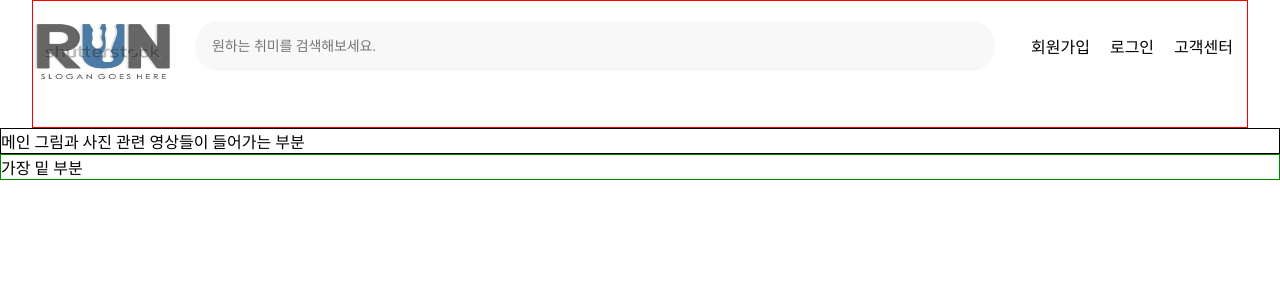
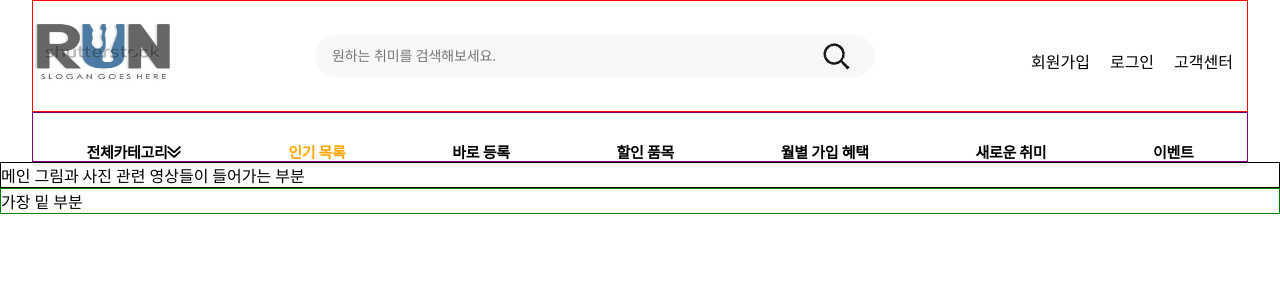
Before and after one commit to kyoungholee/Hobby-Sharing-Web, a React (Create React App) app: page / in a window 1280 px wide. Shown: the top 300 px of the page. Built offline with nearby package versions, Linux system fonts and the light colour scheme.

Commit message:
웹 페이지 메뉴부분 카테고리 추가

```diff
--- a/src/App.js
+++ b/src/App.js
@@ -1,17 +1,32 @@
 import React from "react";
 import Header from "./component/Header";
+import Category from "./component/Category";
 import Main from "./component/Main";
 import Footer from "./component/Footer";
+import Login from "./component/User/Login";
+import {BrowserRouter, Route, Switch} from 'react-router-dom';
+
 
 function App() {
   return (
     <>
-      <div className="App">
-        <Header />
-        <Main />
-        <Footer />
+      <BrowserRouter>
+        <div className="App">
+          <Header />
+          <Category />
 
-      </div>
+          <Switch>
+
+          <Route path = "/">
+          <Main />
+          </Route>
+          </Switch>
+
+
+          <Footer />
+
+        </div>
+      </BrowserRouter>
     </>
   );
 }
--- /dev/null
+++ b/src/component/Category.css
@@ -0,0 +1,29 @@
+* {
+  margin: 0;
+  padding: 0;
+}
+.category {
+  border: 1px solid purple;
+  height: 3rem;
+  margin: 0 32px;
+}
+.category ul {
+  list-style: none;
+  display: flex;
+  justify-content: space-around;
+  padding: 8px 0 44px;
+  margin-top: 20px;
+  font-size: 15px;
+  line-height: 24px;
+  letter-spacing: -0.3px;
+  border: none;
+  outline: none;
+  background-color: transparent;
+  font-weight: bold;
+  white-space: nowrap;
+  align-items: center;
+  cursor: pointer;
+}
+.category ul .Popularity {
+  color: orange;
+}
--- /dev/null
+++ b/src/component/Category.js
@@ -0,0 +1,39 @@
+import React from 'react'
+import './Category.css';
+import {useHistory} from 'react-router-dom';
+import DownImg from '../logo/angle_down.JPG';
+
+function Category() {
+
+    const history = useHistory();
+
+    const goTOEvent = () => {
+        history.push('/Event')
+    }
+    const goTOPopularity = () => {
+        history.push('/Popularity')
+    }
+
+    return (
+        <>
+            <div className = "category">
+                <ul>
+                    <li>전체카테고리
+                    <img src = {DownImg}  width = "14px" height = "12px"
+                    className = "Arrow_name"
+                    />
+                    </li>
+                    <li onClick = {goTOPopularity} className = "Popularity">
+                    인기 목록</li>
+                    <li>바로 등록</li>
+                    <li>할인 품목</li>
+                    <li>월별 가입 혜택</li>
+                    <li>새로운 취미</li>
+                    <li onClick = {goTOEvent}>이벤트</li>
+                </ul>
+            </div>
+        </>
+    )
+}
+
+export default Category;
--- a/src/component/Header.css
+++ b/src/component/Header.css
@@ -5,16 +5,17 @@
 .header {
   border: 1px solid red;
   background-color: white;
-  height: 86px;
+  height: 70px;
   padding: 20px 0;
   margin: 0 32px;
   display: flex;
   justify-content: space-between;
 }
 .header .search input {
+  position: relative;
   margin: 20px;
-  height: 50px;
-  width: 800px;
+  height: 3em;
+  width: 40em;
   background: rgb(248, 248, 249);
   border: 1px solid rgb(248, 248, 249);
   border-radius: 24px;
@@ -22,11 +23,16 @@
   font-size: 14px;
   font-weight: normal;
   line-height: 20px;
-  margin: 0px;
+  margin: 1em;
   letter-spacing: -0.15px;
   box-sizing: border-box;
   text-align: left;
   color: black;
+}
+.header .search .bar_check {
+  position: absolute;
+  right: 427px;
+  top: 42px;
 }
 
 .header .information {
@@ -36,7 +42,7 @@
 }
 .header .information {
   list-style: none;
-  padding: 13px 4px;
+  padding: 28px 4px;
 }
 .header .information li {
   padding: 0 10px;
--- a/src/component/Header.js
+++ b/src/component/Header.js
@@ -1,21 +1,37 @@
 import React from 'react';
 import './Header.css';
-import {Route, Link} from 'react-router-dom';
+import {useHistory} from 'react-router-dom';
 import LogoImg from '../logo/Run.JPG';
+import searchImg from '../logo/search.JPG';
 
 function Header() {
+
+    const history = useHistory;
+
+    const goToLogin  = () => {
+        history.push('/Login')
+    }
+    const goToSign  = () => {
+        history.push('/Sign')
+    }
+
+    const goToCenter  = () => {
+        history.push('/Center')
+    }
+
     return (
         <>
             <div className = "header">
                     <img src = {LogoImg} width = "140px" height = "60px"/>
                     <div className="search">
                         <input type ="text" placeholder = "원하는 취미를 검색해보세요. "/>
+                        <img src = {searchImg} className = "bar_check" />
                     </div>
                     <div>
                         <ul className = "information">
-                            <li Link to ="/">회원가입</li>
-                            <li Link to ="/">로그인</li>
-                            <li Link to ="/">고객센터</li>
+                            <li onClick = {goToSign}>회원가입</li>
+                            <li onClick = {goToLogin}>로그인</li>
+                            <li onClick = {goToCenter}>고객센터</li>
                         </ul>
                     </div>
                 </div>
--- /dev/null
+++ b/src/component/User/Login.js
@@ -0,0 +1,11 @@
+import React from 'react'
+
+function Login() {
+    return (
+        <div>
+
+        </div>
+    )
+}
+
+export default Login
```
Also changed, not shown: src/component/User/Center.js (added, +11 -0 lines), src/component/User/Sigin.js (added, +11 -0 lines), src/logo/angle_down.JPG (added), src/logo/search.JPG (added).
